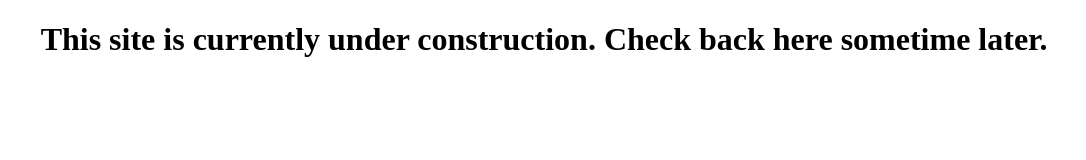
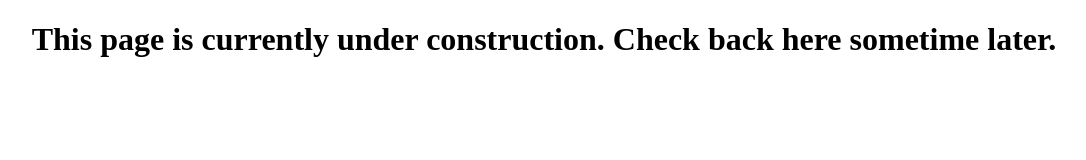
Before and after one commit to Hello56721/2D-Game, a plain HTML site: page index.html in a window 1280 px wide. Shown: the whole page, without its empty margins (96-1182 px from the left). Drawn offline with Linux system fonts and the light colour scheme.

Commit message:
Made some sense of the message

```diff
--- a/index.html
+++ b/index.html
@@ -10,7 +10,7 @@
     </head>
     <body>
         <h1>
-            This site is currently under construction. Check back here sometime
+            This page is currently under construction. Check back here sometime
             later.
         </h1>
     </body>
```
